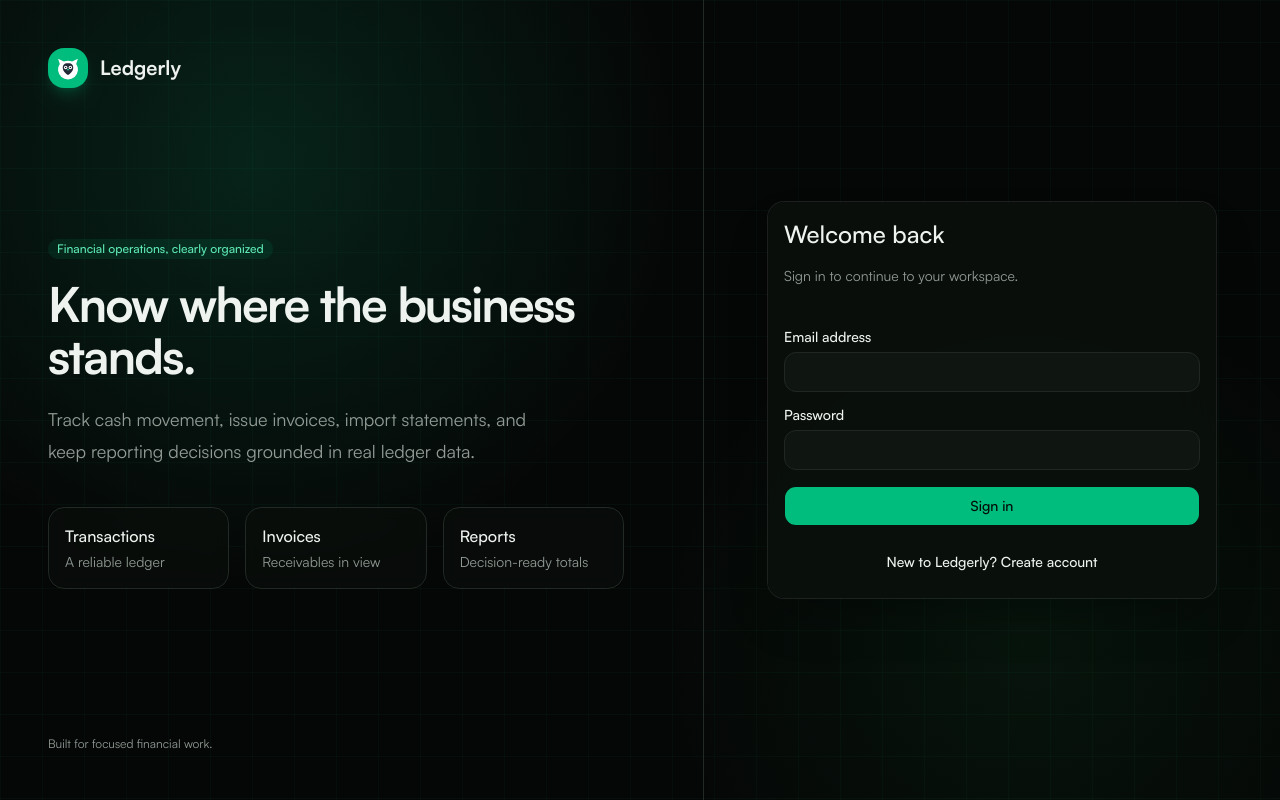
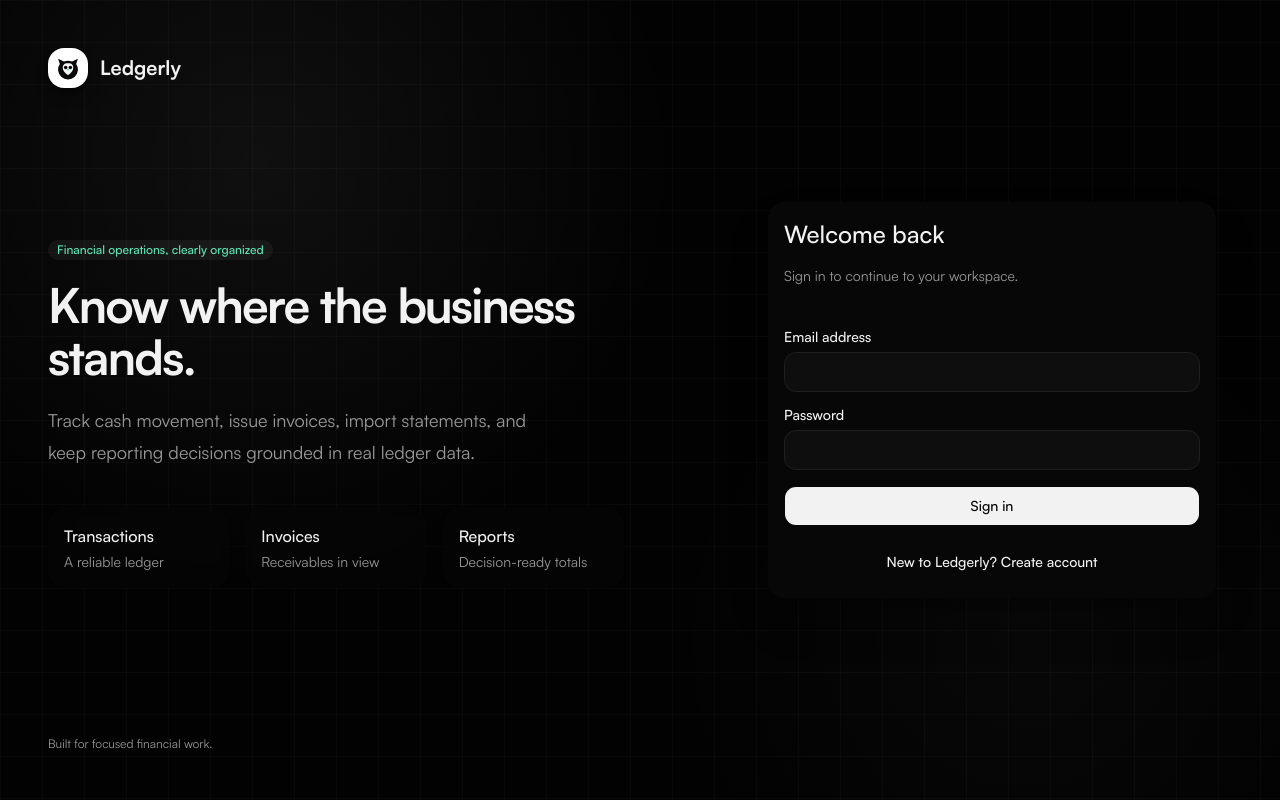
Before and after one commit to ashhforrd/Ledgerly, a React (Vite) app in the folder frontend/: page / in a window 1280 px wide. Built offline with nearby package versions, Linux system fonts and the light colour scheme.

Commit message:
style: neutralize application surfaces

```diff
--- a/frontend/src/App.tsx
+++ b/frontend/src/App.tsx
@@ -36,7 +36,6 @@ import {
 } from "@/components/ui/dialog";
 import { Input } from "@/components/ui/input";
 import { Label } from "@/components/ui/label";
-import { Separator } from "@/components/ui/separator";
 import { Skeleton } from "@/components/ui/skeleton";
 import { Toaster } from "@/components/ui/sonner";
 import { api, ApiError, money } from "@/lib/api";
@@ -188,7 +187,7 @@ function App() {
 
   return (
     <div className="min-h-screen bg-background lg:grid lg:grid-cols-[260px_minmax(0,1fr)]">
-      <aside className="flex flex-col border-b bg-sidebar lg:sticky lg:top-0 lg:h-screen lg:border-r lg:border-b-0">
+      <aside className="flex flex-col bg-sidebar lg:sticky lg:top-0 lg:h-screen">
         <div className="flex h-20 items-center gap-3 px-5">
           <BrandMark />
           <div>
@@ -196,7 +195,6 @@ function App() {
             <p className="text-xs text-muted-foreground">Business finance</p>
           </div>
         </div>
-        <Separator />
         <div className="space-y-2 px-4 pt-4">
           <p className="px-1 text-[11px] font-semibold uppercase tracking-[.16em] text-muted-foreground">
             Workspace
@@ -229,7 +227,7 @@ function App() {
             </button>
           ))}
         </nav>
-        <div className="mt-auto border-t p-3 lg:p-4">
+        <div className="mt-auto p-3 lg:p-4">
           <Button
             type="button"
             variant="ghost"
@@ -285,14 +283,14 @@ function AuthScreen({ onAuthenticated }: { onAuthenticated: () => void }) {
   };
   return (
     <main className="auth-grid relative grid min-h-screen overflow-hidden lg:grid-cols-[1.1fr_.9fr]">
-      <div className="pointer-events-none absolute inset-0 bg-[radial-gradient(circle_at_20%_20%,rgba(16,185,129,.16),transparent_35%),radial-gradient(circle_at_80%_80%,rgba(34,197,94,.07),transparent_30%)]" />
-      <section className="relative hidden flex-col justify-between border-r p-12 lg:flex">
+      <div className="pointer-events-none absolute inset-0 bg-[radial-gradient(circle_at_20%_20%,rgba(255,255,255,.055),transparent_35%),radial-gradient(circle_at_80%_80%,rgba(255,255,255,.025),transparent_30%)]" />
+      <section className="relative hidden flex-col justify-between p-12 lg:flex">
         <div className="flex items-center gap-3">
           <BrandMark />
           <span className="text-xl font-bold">Ledgerly</span>
         </div>
         <div className="max-w-xl">
-          <Badge className="mb-5 bg-emerald-500/10 text-emerald-300 hover:bg-emerald-500/10">
+          <Badge className="mb-5 bg-white/[.05] text-emerald-300 hover:bg-white/[.05]">
             Financial operations, clearly organized
           </Badge>
           <h1 className="text-5xl font-bold leading-[1.08] tracking-[-.035em]">
@@ -310,7 +308,7 @@ function AuthScreen({ onAuthenticated }: { onAuthenticated: () => void }) {
             ].map(([title, copy]) => (
               <div
                 key={title}
-                className="rounded-xl border bg-card/60 p-4 backdrop-blur"
+                className="rounded-xl bg-card/60 p-4 backdrop-blur"
               >
                 <p className="font-semibold">{title}</p>
                 <p className="mt-1 text-sm text-muted-foreground">{copy}</p>
@@ -323,7 +321,7 @@ function AuthScreen({ onAuthenticated }: { onAuthenticated: () => void }) {
         </p>
       </section>
       <section className="relative grid place-items-center p-6 md:p-12">
-        <Card className="w-full max-w-md border-white/10 bg-card/90 shadow-2xl shadow-black/30 backdrop-blur-xl">
+        <Card className="w-full max-w-md bg-card/90 shadow-2xl shadow-black/30 backdrop-blur-xl">
           <CardHeader className="space-y-3 pb-2">
             <div className="mb-2 flex items-center gap-3 lg:hidden">
               <BrandMark className="size-9" />
@@ -375,7 +373,7 @@ function AuthScreen({ onAuthenticated }: { onAuthenticated: () => void }) {
               )}
               <Button
                 type="submit"
-                className="h-10 w-full bg-emerald-500 hover:bg-emerald-400"
+                className="h-10 w-full bg-foreground text-background hover:bg-foreground/90"
                 disabled={loading}
               >
                 {loading && <Loader2 className="animate-spin" />}
@@ -455,7 +453,7 @@ function WorkspaceSetup({ onCreated }: { onCreated: () => Promise<void> }) {
             </div>
             <Button
               type="submit"
-              className="h-10 w-full bg-emerald-500 hover:bg-emerald-400"
+              className="h-10 w-full bg-foreground text-background hover:bg-foreground/90"
               disabled={loading}
             >
               {loading && <Loader2 className="animate-spin" />}Create workspace
@@ -470,7 +468,7 @@ function WorkspaceSetup({ onCreated }: { onCreated: () => Promise<void> }) {
 function AppLoading() {
   return (
     <div className="grid min-h-screen lg:grid-cols-[260px_1fr]">
-      <aside className="border-r bg-sidebar p-5">
+      <aside className="bg-sidebar p-5">
         <Skeleton className="h-10 w-36" />
         <div className="mt-14 space-y-3">
           {Array.from({ length: 7 }).map((_, index) => (
@@ -557,9 +555,9 @@ function Metric({
   tone: "blue" | "green" | "amber";
 }) {
   const tones = {
-    blue: "bg-emerald-500/10 text-emerald-300",
-    green: "bg-emerald-500/10 text-emerald-300",
-    amber: "bg-amber-500/10 text-amber-300",
+    blue: "bg-white/[.04] text-emerald-300",
+    green: "bg-white/[.04] text-emerald-300",
+    amber: "bg-white/[.04] text-amber-300",
   };
   return (
     <Card className="py-0">
@@ -583,11 +581,11 @@ function Metric({
 function StatusBadge({ status }: { status: string }) {
   const style =
     status === "PAID" || status === "POSTED" || status === "CONFIRMED"
-      ? "border-emerald-400/20 bg-emerald-400/10 text-emerald-300"
+      ? "border-emerald-400/25 bg-transparent text-emerald-300"
       : status === "VOID" || status === "VOIDED"
         ? "border-red-400/20 bg-red-400/10 text-red-300"
         : status === "SENT"
-          ? "border-emerald-400/20 bg-emerald-400/10 text-emerald-300"
+          ? "border-emerald-400/25 bg-transparent text-emerald-300"
           : "";
   return (
     <Badge variant="outline" className={style}>
@@ -815,7 +813,7 @@ function Transactions({ workspace }: { workspace: Workspace }) {
             />
             <Button
               type="submit"
-              className="h-10 bg-emerald-500 hover:bg-emerald-400"
+              className="h-10 bg-foreground text-background hover:bg-foreground/90"
               disabled={saving}
             >
               {saving ? <Loader2 className="animate-spin" /> : <Plus />}Add
@@ -1037,7 +1035,7 @@ function Customers({ workspace }: { workspace: Workspace }) {
             <Field name="billingAddress" label="Billing address" />
             <Button
               type="submit"
-              className="h-10 bg-emerald-500 hover:bg-emerald-400"
+              className="h-10 bg-foreground text-background hover:bg-foreground/90"
               disabled={saving}
             >
               {saving ? <Loader2 className="animate-spin" /> : <Plus />}Add
@@ -1277,7 +1275,7 @@ function Invoices({ workspace }: { workspace: Workspace }) {
               <Field name="notes" label="Notes (optional)" />
               <Button
                 type="submit"
-                className="h-10 bg-emerald-500 hover:bg-emerald-400"
+                className="h-10 bg-foreground text-background hover:bg-foreground/90"
                 disabled={saving}
               >
                 {saving ? <Loader2 className="animate-spin" /> : <Plus />}Create
@@ -1496,7 +1494,7 @@ function PaymentDialog({
           <Button
             type="submit"
             form="record-payment"
-            className="bg-emerald-500 hover:bg-emerald-400"
+            className="bg-foreground text-background hover:bg-foreground/90"
             disabled={loading}
           >
             {loading && <Loader2 className="animate-spin" />}Record payment
@@ -1585,7 +1583,7 @@ function Categories({ workspace }: { workspace: Workspace }) {
             />
             <Button
               type="submit"
-              className="h-10 bg-emerald-500 hover:bg-emerald-400"
+              className="h-10 bg-foreground text-background hover:bg-foreground/90"
               disabled={saving}
             >
               {saving ? <Loader2 className="animate-spin" /> : <Plus />}Add
@@ -1734,7 +1732,7 @@ function Imports({ workspace }: { workspace: Workspace }) {
             </div>
             <Button
               type="submit"
-              className="h-10 bg-emerald-500 hover:bg-emerald-400"
+              className="h-10 bg-foreground text-background hover:bg-foreground/90"
               disabled={loading}
             >
               {loading ? <Loader2 className="animate-spin" /> : <FileUp />}
@@ -1955,7 +1953,7 @@ function Rules({ workspace }: { workspace: Workspace }) {
             />
             <Button
               type="submit"
-              className="h-10 bg-emerald-500 hover:bg-emerald-400"
+              className="h-10 bg-foreground text-background hover:bg-foreground/90"
               disabled={saving}
             >
               {saving ? <Loader2 className="animate-spin" /> : <Plus />}Create
--- a/frontend/src/components/brand-mark.tsx
+++ b/frontend/src/components/brand-mark.tsx
@@ -4,7 +4,7 @@ export function BrandMark({ className = "" }: { className?: string }) {
   return (
     <div
       className={cn(
-        "grid size-10 shrink-0 place-items-center rounded-xl bg-emerald-500 text-white shadow-lg shadow-emerald-500/20",
+        "grid size-10 shrink-0 place-items-center rounded-xl bg-white text-neutral-950 shadow-lg shadow-black/30",
         className,
       )}
     >
@@ -15,13 +15,12 @@ export function BrandMark({ className = "" }: { className?: string }) {
         />
         <path
           d="M15 23c0-4 3-7 7-7h4c4 0 7 3 7 7 0 8-9 13-9 13s-9-5-9-13Z"
-          fill="#0b1220"
-          opacity=".9"
+          fill="#f5f5f5"
         />
         <circle cx="20" cy="23" r="3" fill="currentColor" />
         <circle cx="28" cy="23" r="3" fill="currentColor" />
-        <circle cx="20" cy="23" r="1.2" fill="#0b1220" />
-        <circle cx="28" cy="23" r="1.2" fill="#0b1220" />
+        <circle cx="20" cy="23" r="1.2" fill="#0a0a0a" />
+        <circle cx="28" cy="23" r="1.2" fill="#0a0a0a" />
         <path d="m24 25-2.5 3h5L24 25Z" fill="#34d399" />
       </svg>
     </div>
--- a/frontend/src/components/ui/badge.tsx
+++ b/frontend/src/components/ui/badge.tsx
@@ -8,7 +8,7 @@ const badgeVariants = cva(
   {
     variants: {
       variant: {
-        default: "bg-primary text-primary-foreground [a]:hover:bg-primary/80",
+        default: "bg-muted text-foreground [a]:hover:bg-muted/80",
         secondary:
           "bg-secondary text-secondary-foreground [a]:hover:bg-secondary/80",
         destructive:
--- a/frontend/src/components/ui/button.tsx
+++ b/frontend/src/components/ui/button.tsx
@@ -7,7 +7,7 @@ const buttonVariants = cva(
   {
     variants: {
       variant: {
-        default: "bg-primary text-primary-foreground hover:bg-primary/80",
+        default: "bg-foreground text-background hover:bg-foreground/90",
         outline:
           "border-border bg-background hover:bg-muted hover:text-foreground aria-expanded:bg-muted aria-expanded:text-foreground dark:border-input dark:bg-input/30 dark:hover:bg-input/50",
         secondary:
--- a/frontend/src/components/ui/card.tsx
+++ b/frontend/src/components/ui/card.tsx
@@ -11,7 +11,7 @@ function Card({
       data-slot="card"
       data-size={size}
       className={cn(
-        "group/card flex flex-col gap-(--card-spacing) overflow-hidden rounded-xl bg-card py-(--card-spacing) text-sm text-card-foreground ring-1 ring-foreground/10 [--card-spacing:--spacing(4)] has-data-[slot=card-footer]:pb-0 has-[>img:first-child]:pt-0 data-[size=sm]:[--card-spacing:--spacing(3)] data-[size=sm]:has-data-[slot=card-footer]:pb-0 *:[img:first-child]:rounded-t-xl *:[img:last-child]:rounded-b-xl",
+        "group/card flex flex-col gap-(--card-spacing) overflow-hidden rounded-xl bg-card py-(--card-spacing) text-sm text-card-foreground [--card-spacing:--spacing(4)] has-data-[slot=card-footer]:pb-0 has-[>img:first-child]:pt-0 data-[size=sm]:[--card-spacing:--spacing(3)] data-[size=sm]:has-data-[slot=card-footer]:pb-0 *:[img:first-child]:rounded-t-xl *:[img:last-child]:rounded-b-xl",
         className
       )}
       {...props}
--- a/frontend/src/index.css
+++ b/frontend/src/index.css
@@ -66,23 +66,23 @@
 :root,
 .dark {
   color-scheme: dark;
-  --background: oklch(0.125 0.007 155);
-  --foreground: oklch(0.96 0.006 155);
-  --card: oklch(0.165 0.01 155);
-  --card-foreground: oklch(0.96 0.006 155);
-  --popover: oklch(0.185 0.012 155);
-  --popover-foreground: oklch(0.96 0.006 155);
+  --background: oklch(0.09 0 0);
+  --foreground: oklch(0.96 0 0);
+  --card: oklch(0.135 0 0);
+  --card-foreground: oklch(0.96 0 0);
+  --popover: oklch(0.16 0 0);
+  --popover-foreground: oklch(0.96 0 0);
   --primary: oklch(0.69 0.17 155);
-  --primary-foreground: oklch(0.13 0.025 155);
-  --secondary: oklch(0.21 0.012 155);
-  --secondary-foreground: oklch(0.94 0.006 155);
-  --muted: oklch(0.205 0.01 155);
-  --muted-foreground: oklch(0.68 0.014 155);
-  --accent: oklch(0.245 0.035 155);
-  --accent-foreground: oklch(0.96 0.006 155);
+  --primary-foreground: oklch(0.09 0 0);
+  --secondary: oklch(0.19 0 0);
+  --secondary-foreground: oklch(0.94 0 0);
+  --muted: oklch(0.19 0 0);
+  --muted-foreground: oklch(0.68 0 0);
+  --accent: oklch(0.22 0 0);
+  --accent-foreground: oklch(0.96 0 0);
   --destructive: oklch(0.68 0.19 24);
-  --border: oklch(0.275 0.014 155);
-  --input: oklch(0.265 0.015 155);
+  --border: oklch(0.25 0 0);
+  --input: oklch(0.24 0 0);
   --ring: oklch(0.69 0.17 155);
   --chart-1: oklch(0.69 0.17 155);
   --chart-2: oklch(0.73 0.14 135);
@@ -90,13 +90,13 @@
   --chart-4: oklch(0.68 0.17 304);
   --chart-5: oklch(0.67 0.18 25);
   --radius: 0.75rem;
-  --sidebar: oklch(0.14 0.009 155);
-  --sidebar-foreground: oklch(0.94 0.006 155);
+  --sidebar: oklch(0.09 0 0);
+  --sidebar-foreground: oklch(0.94 0 0);
   --sidebar-primary: oklch(0.69 0.17 155);
-  --sidebar-primary-foreground: oklch(0.13 0.025 155);
-  --sidebar-accent: oklch(0.215 0.024 155);
-  --sidebar-accent-foreground: oklch(0.96 0.006 155);
-  --sidebar-border: oklch(0.245 0.013 155);
+  --sidebar-primary-foreground: oklch(0.09 0 0);
+  --sidebar-accent: oklch(0.17 0 0);
+  --sidebar-accent-foreground: oklch(0.96 0 0);
+  --sidebar-border: oklch(0.22 0 0);
   --sidebar-ring: oklch(0.69 0.17 155);
 }
 
@@ -125,7 +125,7 @@
     @apply flex w-full items-center gap-3 rounded-lg px-3 py-2.5 text-left text-sm font-medium capitalize text-muted-foreground transition-colors hover:bg-sidebar-accent hover:text-sidebar-foreground;
   }
   .nav-item.active {
-    @apply bg-emerald-500/10 text-emerald-300 ring-1 ring-emerald-400/15;
+    @apply bg-white/[.045] text-emerald-300;
   }
   .form-grid {
     @apply grid items-end gap-4 md:grid-cols-2 xl:grid-cols-3;
@@ -147,8 +147,8 @@
   }
   .auth-grid {
     background-image:
-      linear-gradient(oklch(0.69 0.17 155 / 0.04) 1px, transparent 1px),
-      linear-gradient(90deg, oklch(0.69 0.17 155 / 0.04) 1px, transparent 1px);
+      linear-gradient(oklch(1 0 0 / 0.025) 1px, transparent 1px),
+      linear-gradient(90deg, oklch(1 0 0 / 0.025) 1px, transparent 1px);
     background-size: 42px 42px;
   }
   .rdp-ledgerly {
@@ -175,12 +175,12 @@
     @apply grid size-9 place-items-center rounded-md text-sm hover:bg-muted;
   }
   .rdp-ledgerly .rdp-selected .rdp-day_button {
-    @apply bg-emerald-500 font-semibold text-emerald-950 hover:bg-emerald-500;
+    @apply bg-foreground font-semibold text-background hover:bg-foreground;
   }
   .rdp-ledgerly .rdp-outside {
     @apply text-muted-foreground/40;
   }
   .rdp-ledgerly .rdp-today:not(.rdp-selected) .rdp-day_button {
-    @apply bg-emerald-500/10 text-emerald-300;
+    @apply bg-white/[.045] text-emerald-300;
   }
 }
```
